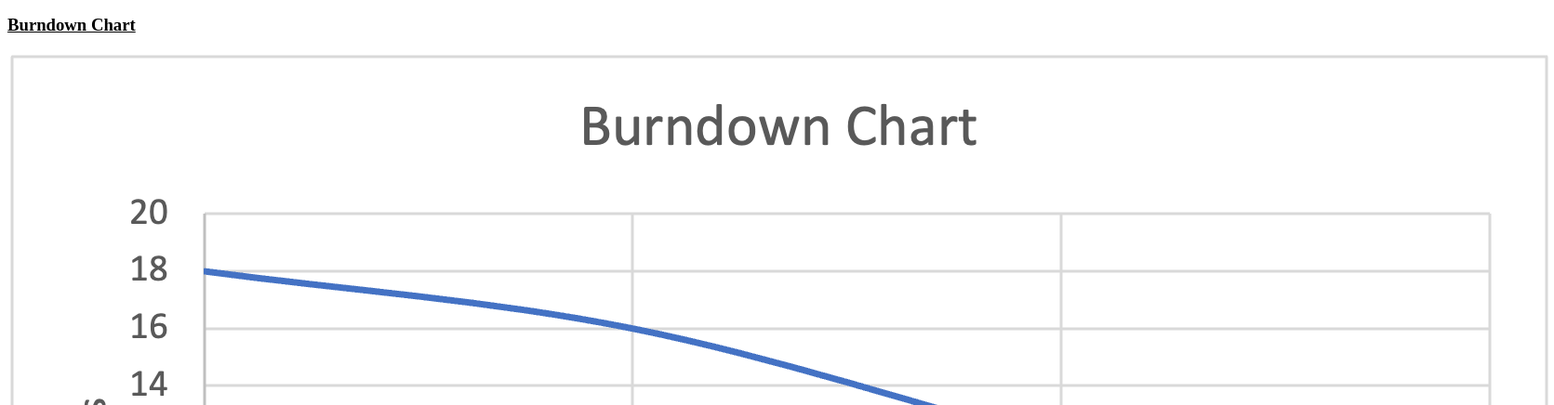
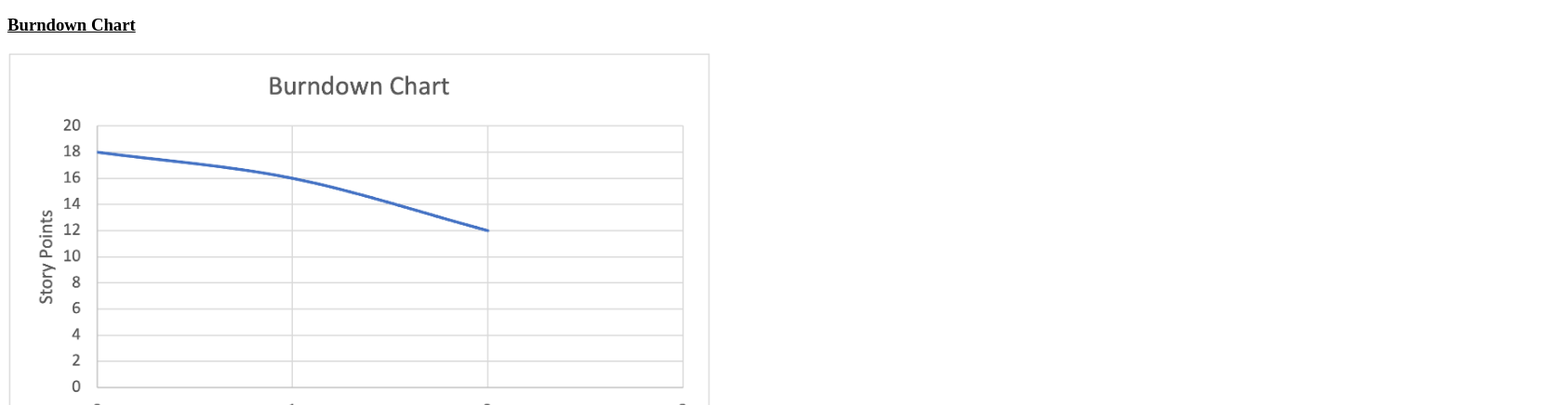
Before and after one commit to xuejiatong/project-gang-report, a plain HTML site: page index.html in a window 1280 px wide. Shown: the part 292-728 px from the top of the page at 93% size, 1671 px wide, since content can reach past the window. Drawn offline with Linux system fonts and the light colour scheme.

Commit message:
change burndown chart size

```diff
--- a/index.html
+++ b/index.html
@@ -7,6 +7,11 @@
   }
     aside {
       text-align: right;
+    }
+    img{
+      width: 60%;
+      height: auto;
+      text-align: center;
     }
   </style>
 </head>
```
